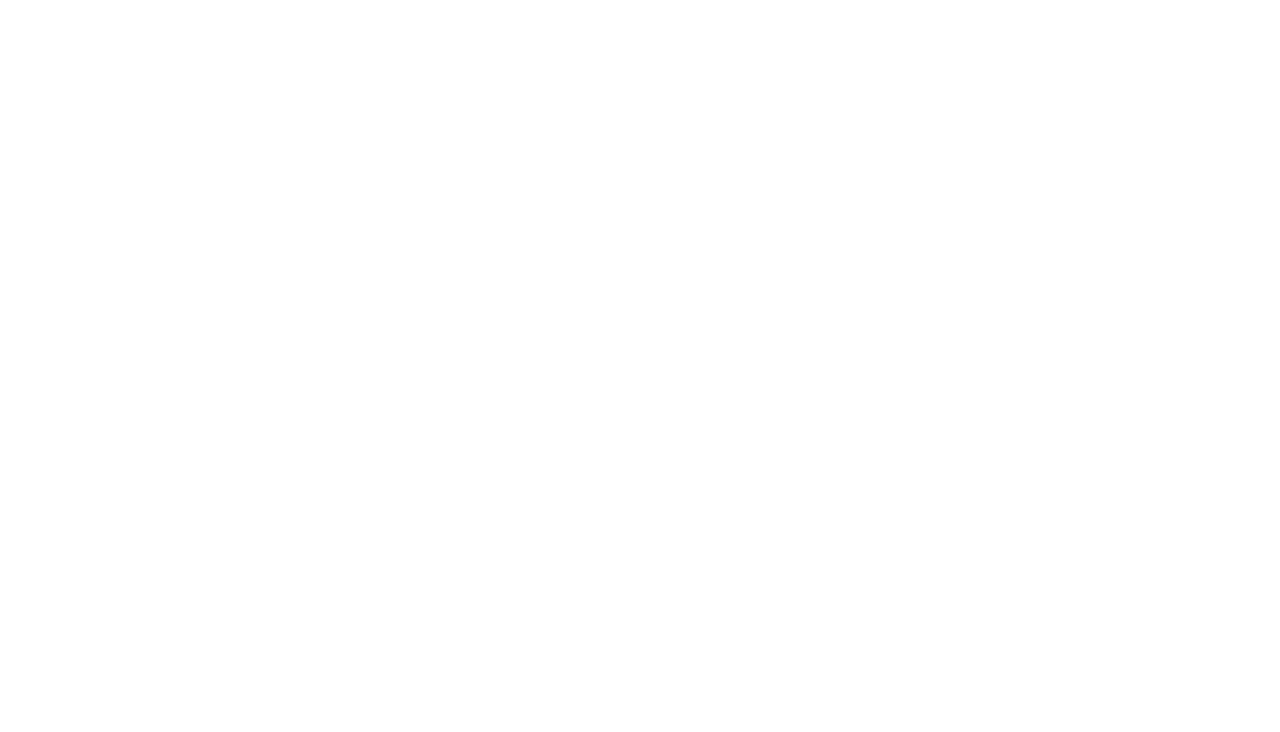
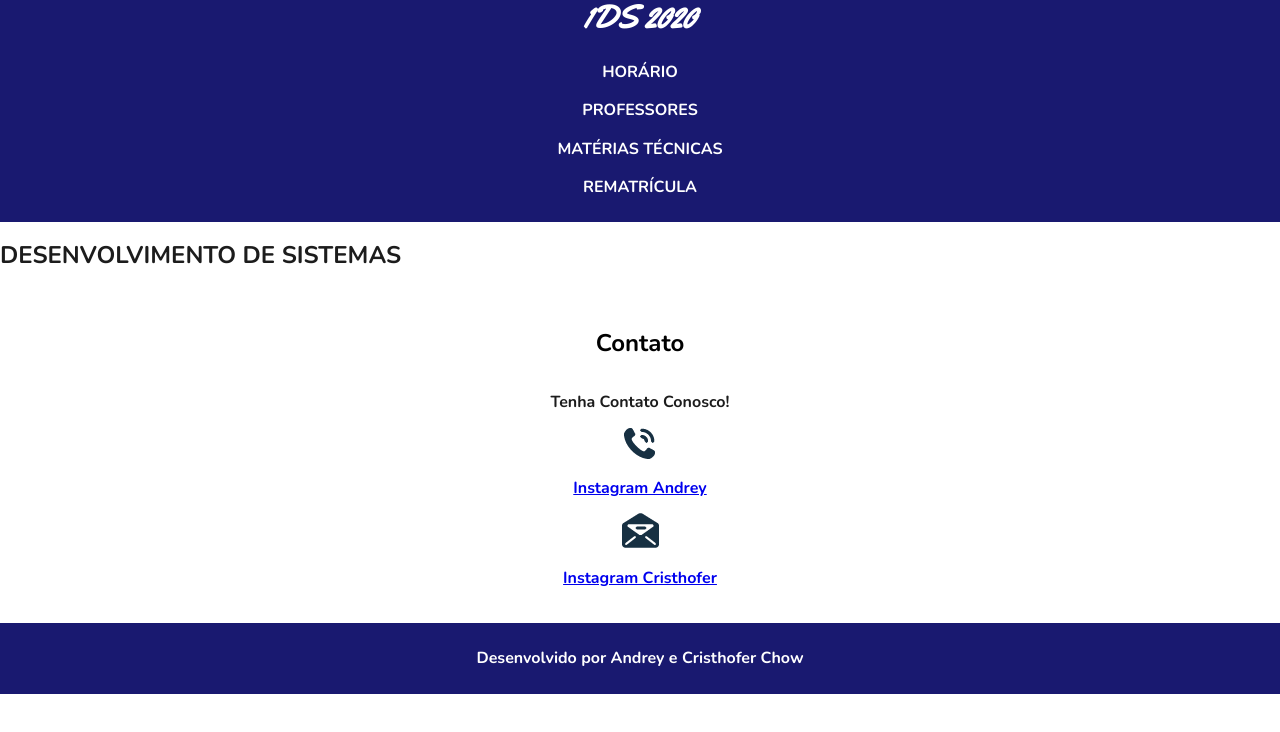
Before and after one commit to AndreyMouraGouvea/1DS2020Desenvolvimento, a plain HTML site: page index.html in a window 1280 px wide. Drawn offline with nearby package versions, Linux system fonts and the light colour scheme.

Commit message:
second commit keep going

```diff
--- a/css/style.css
+++ b/css/style.css
@@ -0,0 +1,72 @@
+body{
+    font-family: Nunito, sans-serif;
+    color: #1c1c1c;
+}
+/* NAV BAR CSS */
+
+nav{
+    display: flex;
+    flex-direction: column;
+    align-items: center;
+    background-color: #191970;
+
+}
+nav > a{
+    text-decoration: none;
+    color: #FFFFFF;
+    font-weight: 800;
+    font-size: 32px;
+    font-family: Yellowtail, serif;
+}
+nav ul {
+
+    display: flex;
+    flex-direction: column;
+    align-items: center;
+    list-style: none;
+    padding: 0;
+    width: 100%;
+
+}
+nav ul li {
+    text-align: center;
+    width: 100%;
+
+}
+nav ul li a{
+    display: inline-block;
+    padding: 10px 0;
+    width: 100%;
+    text-decoration: none;
+    color: #FFFFFF;
+
+}
+/*CONTATO*/
+
+#contact{
+    display: flex;
+    flex-direction: column;
+    align-items: center;
+    text-align: center;
+    padding: 20px;
+
+
+}
+
+#contact h2{
+    color: #000000;
+
+}
+
+/*FOOTER*/
+
+footer{
+    text-align: center;
+    padding: 10px;
+    color: #FFFFFF;
+    background-color: #191970;
+}
+footer a{
+    text-decoration: none;
+    color: #00FFFF;
+}
--- a/index.html
+++ b/index.html
@@ -4,10 +4,49 @@
     <meta charset="UTF-8">
     <meta name="viewport" content="width=device-width, initial-scale=1.0">
     <title>Hello World</title>
-    <link rel="stylesheet" href="css/responsividade.css">
-    <link rel="stylesheet" href="css/style.css">
+    <link rel="stylesheet"  type="text/css" href="css/responsividade.css">
+    <link rel="stylesheet" type="text/css" href="css/style.css">
+    <!-- FONT LINK YELLOW TAIL -->
+    <link href="https://fonts.googleapis.com/css2?family=Asap:ital,wght@1,700&family=Nunito:wght@700&family=Yellowtail&display=swap" rel="stylesheet">
 </head>
 <body>
+    <!-- NAV BAR -->
+    <nav>
+        <a href="#">1DS 2020</a>
+    <ul>
+        <li><a href="#time">HORÁRIO</a></li>
 
+        <li><a href="#teachers">PROFESSORES</a></li>
+
+        <li><a href="#subjects">MATÉRIAS TÉCNICAS</a></li>
+
+        <li><a href="#remainder">REMATRÍCULA</a></li>
+    </ul>
+    </nav>
+
+    <!-- TITLE SECTION -->
+<section id="title">
+
+    <h2>DESENVOLVIMENTO DE SISTEMAS</h2>
+
+</section>
+<section id="contact">
+    <h2>Contato</h2>
+    <p>Tenha Contato Conosco!</p>
+    <div>
+        <img src="img/tel.png" alt="instagram">
+        <p><a href="https://www.instagram.com/andrey_moura_gouvea/">Instagram Andrey</a></p>
+    </div>
+    <div>
+        <img src="img/mail.png" alt="email">
+        <p><a href="https://www.instagram.com/cristhofer133/">Instagram Cristhofer</a></p>
+    </div>
+</section>
+
+
+<!-- FOOTER -->
+<footer>
+    <p>Desenvolvido por Andrey e Cristhofer Chow</p>
+</footer>
 </body>
 </html>
```
Also changed, not shown: img/mail.png (added), img/tel.png (added).
